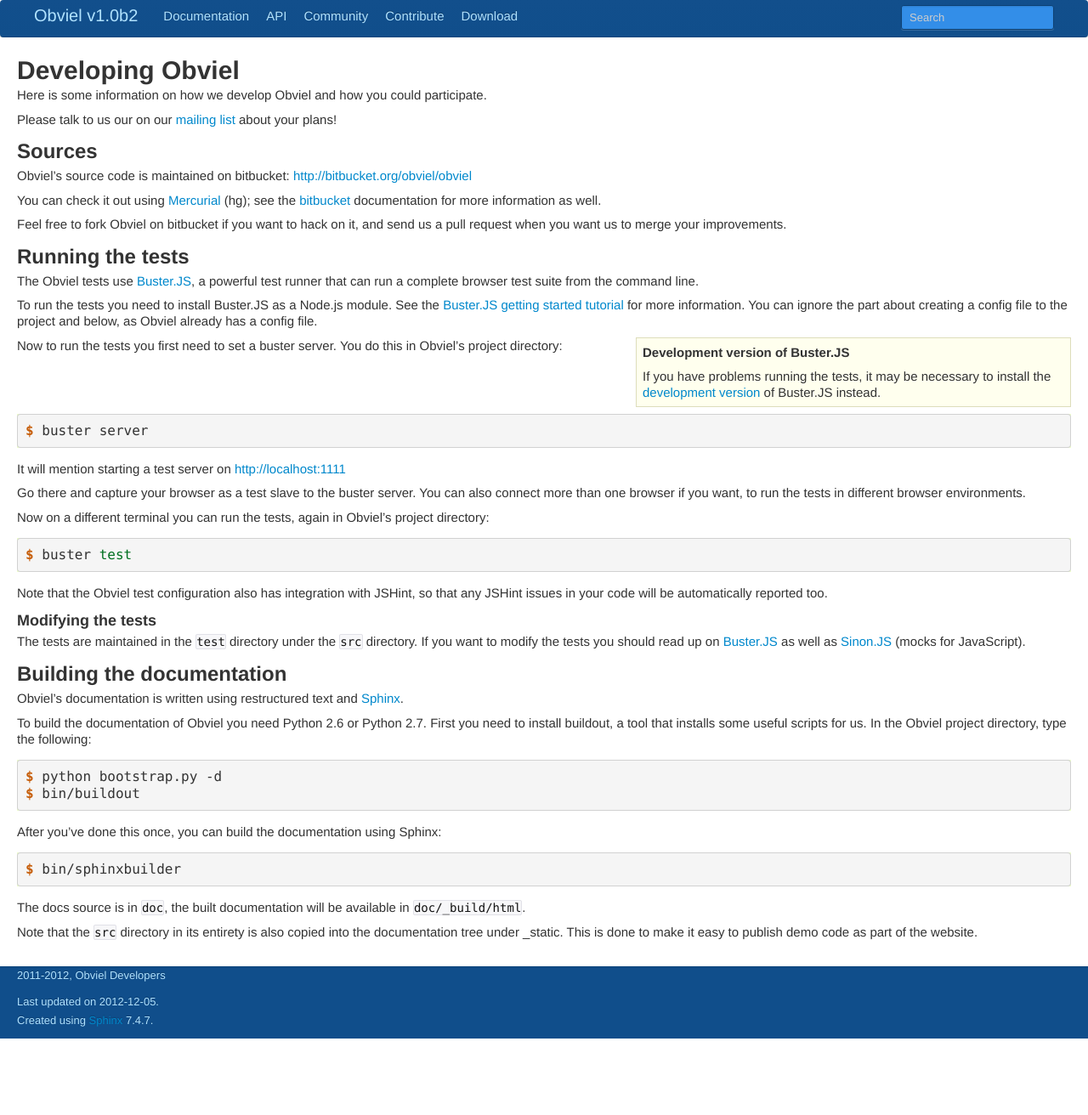
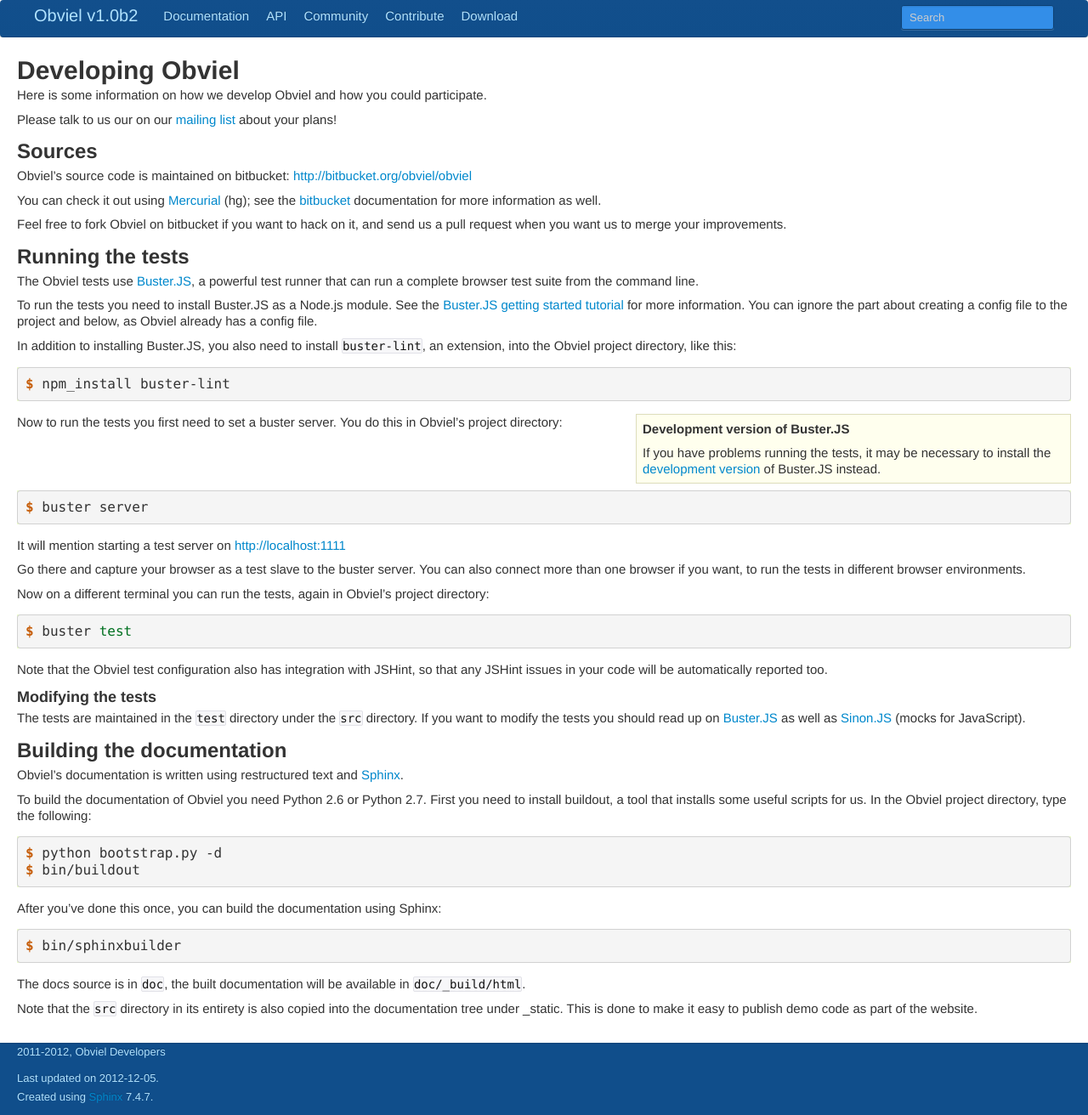
Before and after one commit to obviel/obviel, a Sphinx documentation site: the page built from doc/development.txt, in a window 1280 px wide. Shown: the whole page at 85% size. Built offline with Sphinx 7.4.7, drawn with Linux system fonts in a browser that asks for light colours; before the commit the page ends 1222 px from its top, so only the background shows below that.

Commit message:
A note on buster-lint

```diff
--- a/doc/development.txt
+++ b/doc/development.txt
@@ -37,6 +37,12 @@
 module. See the `Buster.JS getting started tutorial`_ for more
 information. You can ignore the part about creating a config file to
 the project and below, as Obviel already has a config file.
+
+In addition to installing Buster.JS, you also need to install
+``buster-lint``, an extension, into the Obviel project directory, like
+this::
+
+  $ npm_install buster-lint
 
 .. _`Buster.JS getting started tutorial`: http://docs.busterjs.org/en/latest/getting-started/
 
```
